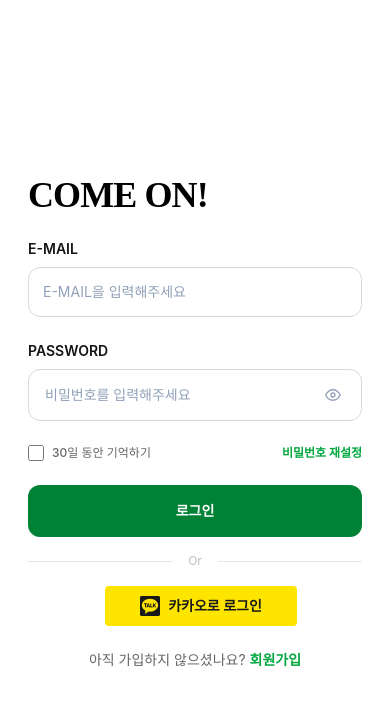
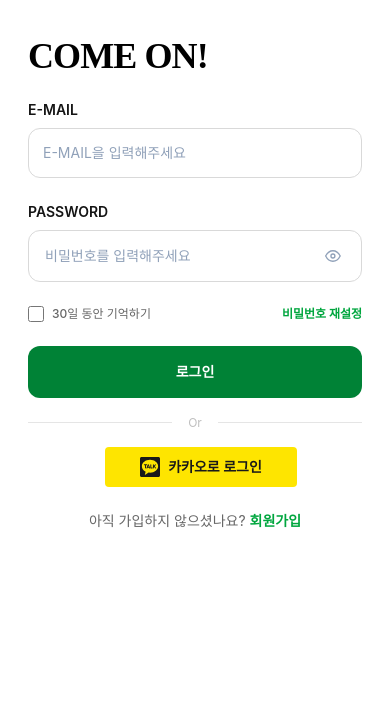
Before and after one commit to hit-that-drum/twisters-webpage, a React (Vite) app in the folder frontend/: page /signin in a window 390 px wide. Shown: the top 706 px of the page. Built offline with nearby package versions, Linux system fonts and the light colour scheme; no server answers.

Commit message:
[feature/260519-mobile-styling] mobile version login margin 조정

```diff
--- a/frontend/src/pages/login/Login.tsx
+++ b/frontend/src/pages/login/Login.tsx
@@ -103,7 +103,7 @@ export default function Login({ isLogin }: { isLogin: boolean }) {
         </>
       ) : null}
 
-      <div className="flex min-h-screen w-full items-center justify-center bg-white p-3 md:p-8">
+      <div className="flex min-h-screen w-full justify-center bg-white p-3 md:items-center md:p-8">
         <div className="flex h-full w-full max-w-[1400px] flex-col overflow-hidden md:min-h-[630px] md:flex-row">
           {/* 왼쪽 영역 */}
           <div className="flex w-full flex-col justify-center px-4 py-6 md:w-1/2 md:px-6 md:py-0 lg:px-24">
```
